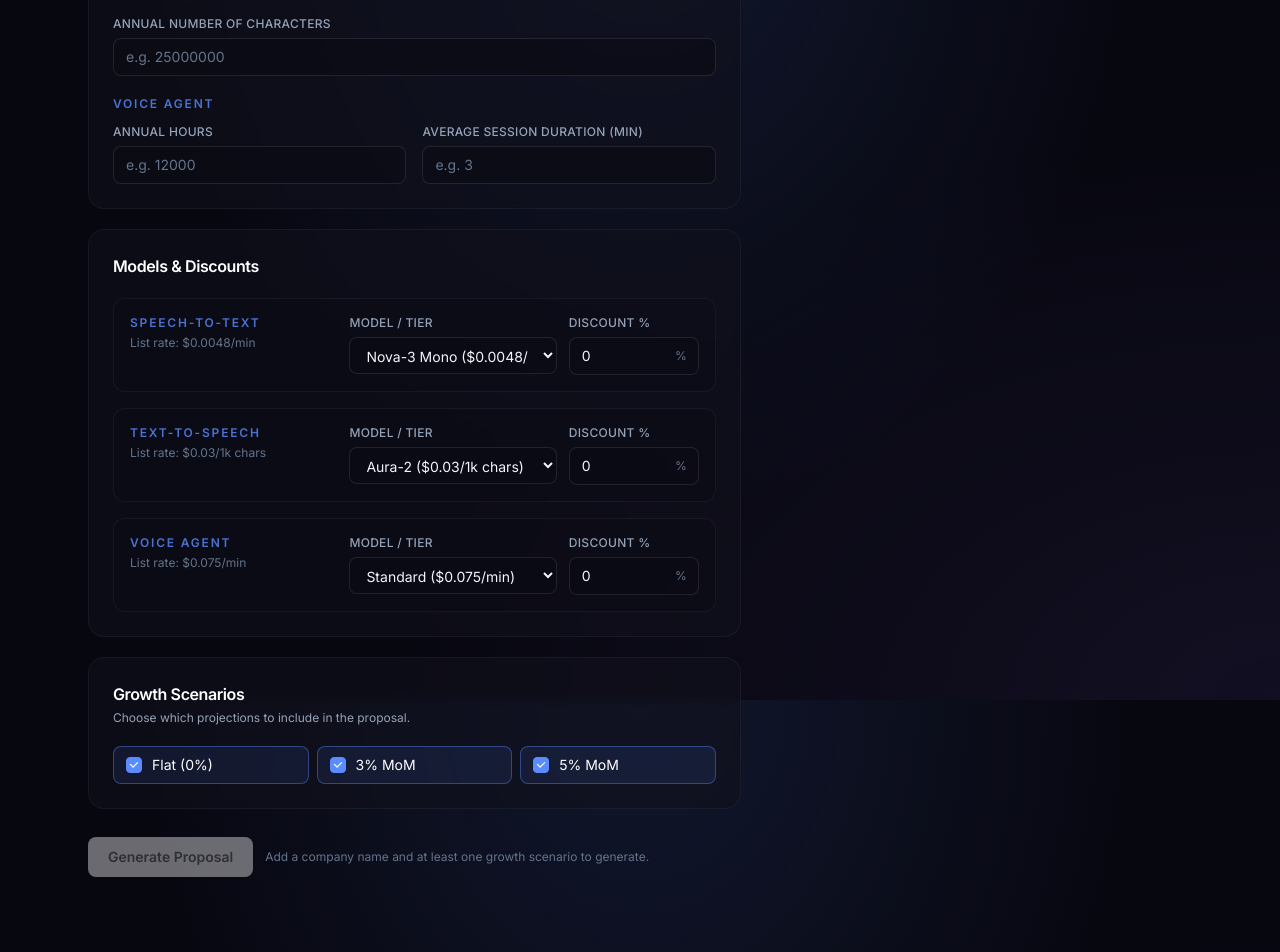
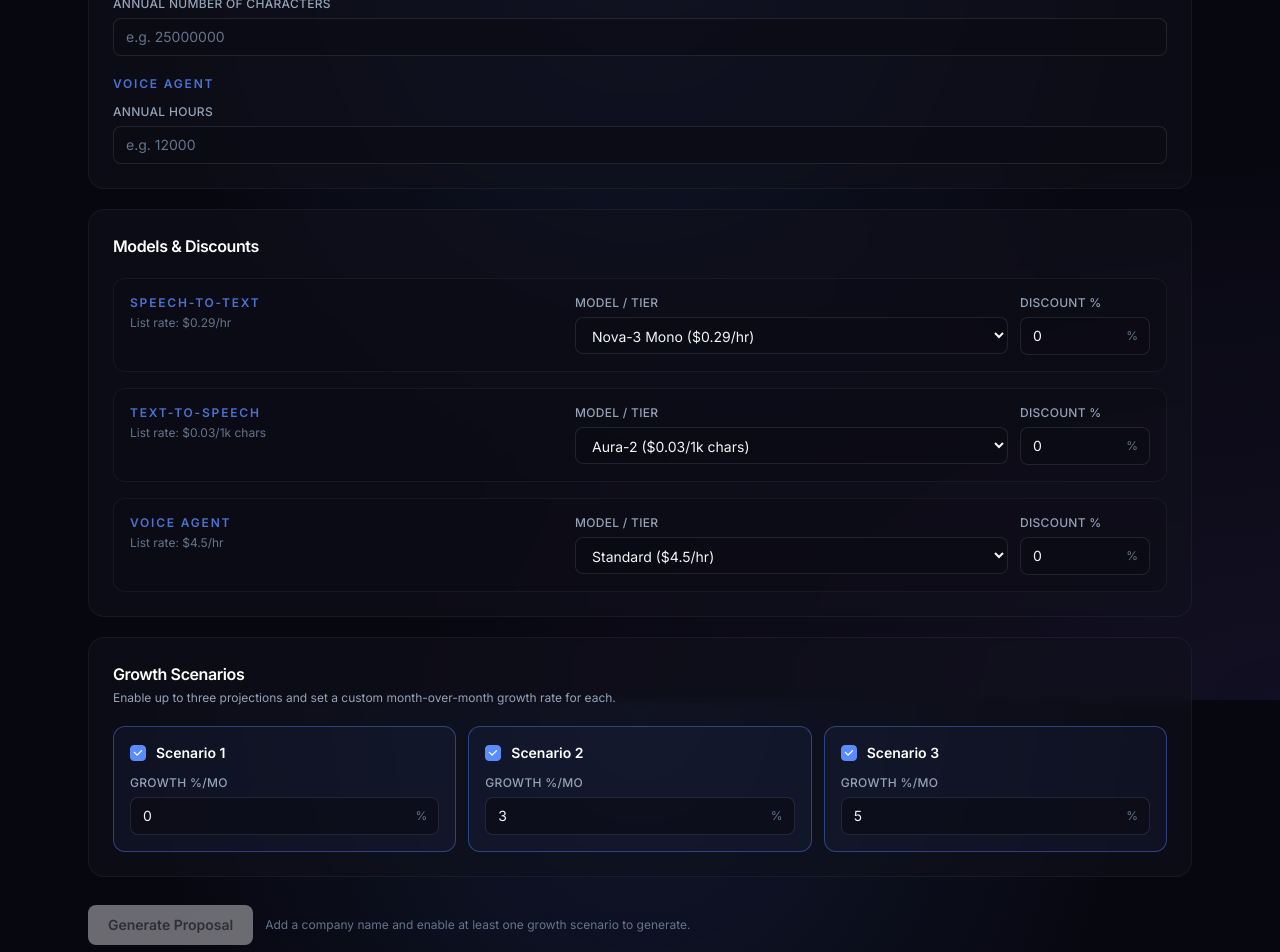
Before and after one commit to kriskorich7-voice-ai/ai-portfolio, a React (Vite) app: page /proposal-generator in a window 1280 px wide. Shown: the part 900-1852 px from the top of the page. Built offline with nearby package versions, Linux system fonts and the light colour scheme.

Commit message:
Fix pricing rates, hourly units, flexible scenarios, layout
Co-Authored-By: Claude Opus 4.7 (1M context) <noreply@anthropic.com>

```diff
--- a/src/pages/ProposalGenerator.jsx
+++ b/src/pages/ProposalGenerator.jsx
@@ -4,7 +4,7 @@ import {
   INDUSTRIES,
   USE_CASES,
   PRICING,
-  SCENARIOS,
+  DEFAULT_SCENARIOS,
   buildProposal,
   formatCurrency,
   formatVolume,
@@ -13,9 +13,9 @@ import {
 import { generateProposalPdf } from '../lib/proposalPdf.js';
 
 const INITIAL_USAGE = {
-  stt: { annualHours: '', avgCallMinutes: '' },
+  stt: { annualHours: '' },
   tts: { annualChars: '' },
-  voiceAgent: { annualHours: '', avgSessionMinutes: '' },
+  voiceAgent: { annualHours: '' },
 };
 
 const INITIAL_MODELS = {
@@ -35,11 +35,13 @@ export default function ProposalGenerator() {
   const [usage, setUsage] = useState(INITIAL_USAGE);
   const [models, setModels] = useState(INITIAL_MODELS);
   const [discounts, setDiscounts] = useState(INITIAL_DISCOUNTS);
-  const [scenarios, setScenarios] = useState(['flat', '3mom', '5mom']);
+  const [scenarios, setScenarios] = useState(DEFAULT_SCENARIOS);
   const [proposal, setProposal] = useState(null);
   const [isGenerating, setIsGenerating] = useState(false);
 
-  const canGenerate = companyName.trim().length > 0 && scenarios.length > 0;
+  const enabledScenarioCount = scenarios.filter((s) => s.enabled).length;
+  const canGenerate =
+    companyName.trim().length > 0 && enabledScenarioCount > 0;
 
   const handleToggleUseCase = (id) => {
     setUseCases((prev) =>
@@ -47,9 +49,9 @@ export default function ProposalGenerator() {
     );
   };
 
-  const handleToggleScenario = (id) => {
+  const updateScenario = (id, patch) => {
     setScenarios((prev) =>
-      prev.includes(id) ? prev.filter((x) => x !== id) : [...prev, id]
+      prev.map((s) => (s.id === id ? { ...s, ...patch } : s))
     );
   };
 
@@ -94,11 +96,8 @@ export default function ProposalGenerator() {
         description="Build a customer-facing Deepgram pricing proposal in minutes. Configure usage, set per-product discounts, project growth, and export to PDF."
       />
 
-      <div className="grid grid-cols-1 gap-6 lg:grid-cols-5">
-        <form
-          onSubmit={handleGenerate}
-          className="space-y-5 lg:col-span-3"
-        >
+      <div className="space-y-6">
+        <form onSubmit={handleGenerate} className="space-y-5">
           <FormCard title="Customer">
             <div className="grid grid-cols-1 gap-4 sm:grid-cols-2">
               <Field label="Company name" required>
@@ -157,7 +156,6 @@ export default function ProposalGenerator() {
             onToggle={() => setUsageOpen((o) => !o)}
           >
             <UsageGroup label="Speech-to-Text">
-              <div className="grid grid-cols-1 gap-4 sm:grid-cols-2">
               <Field label="Annual hours of audio">
                 <NumberInput
                   value={usage.stt.annualHours}
@@ -165,14 +163,6 @@ export default function ProposalGenerator() {
                   placeholder="e.g. 50000"
                 />
               </Field>
-                <Field label="Average call duration (min)">
-                  <NumberInput
-                    value={usage.stt.avgCallMinutes}
-                    onChange={(v) => updateUsage('stt', 'avgCallMinutes', v)}
-                    placeholder="e.g. 4"
-                  />
-                </Field>
-              </div>
             </UsageGroup>
 
             <UsageGroup label="Text-to-Speech">
@@ -186,7 +176,6 @@ export default function ProposalGenerator() {
             </UsageGroup>
 
             <UsageGroup label="Voice Agent">
-              <div className="grid grid-cols-1 gap-4 sm:grid-cols-2">
               <Field label="Annual hours">
                 <NumberInput
                   value={usage.voiceAgent.annualHours}
@@ -196,16 +185,6 @@ export default function ProposalGenerator() {
                   placeholder="e.g. 12000"
                 />
               </Field>
-                <Field label="Average session duration (min)">
-                  <NumberInput
-                    value={usage.voiceAgent.avgSessionMinutes}
-                    onChange={(v) =>
-                      updateUsage('voiceAgent', 'avgSessionMinutes', v)
-                    }
-                    placeholder="e.g. 3"
-                  />
-                </Field>
-              </div>
             </UsageGroup>
           </FormCard>
 
@@ -246,15 +225,14 @@ export default function ProposalGenerator() {
 
           <FormCard
             title="Growth Scenarios"
-            subtitle="Choose which projections to include in the proposal."
+            subtitle="Enable up to three projections and set a custom month-over-month growth rate for each."
           >
-            <div className="grid grid-cols-1 gap-2 sm:grid-cols-3">
-              {SCENARIOS.map((s) => (
-                <CheckboxRow
+            <div className="grid grid-cols-1 gap-3 sm:grid-cols-3">
+              {scenarios.map((s) => (
+                <ScenarioEditor
                   key={s.id}
-                  checked={scenarios.includes(s.id)}
-                  onChange={() => handleToggleScenario(s.id)}
-                  label={s.label}
+                  scenario={s}
+                  onChange={(patch) => updateScenario(s.id, patch)}
                 />
               ))}
             </div>
@@ -276,22 +254,18 @@ export default function ProposalGenerator() {
             </button>
             {!canGenerate && (
               <p className="text-xs text-slate-500">
-                Add a company name and at least one growth scenario to
+                Add a company name and enable at least one growth scenario to
                 generate.
               </p>
             )}
           </div>
         </form>
 
-        <div className="lg:col-span-2">
-          <div className="lg:sticky lg:top-20">
         <ProposalPreview
           proposal={proposal}
           isGenerating={isGenerating}
           onDownloadPdf={handleDownloadPdf}
         />
-          </div>
-        </div>
       </div>
     </section>
   );
@@ -419,6 +393,73 @@ function UsageGroup({ label, children }) {
   );
 }
 
+function ScenarioEditor({ scenario, onChange }) {
+  const { label, percent, enabled } = scenario;
+  return (
+    <div
+      className={
+        'rounded-xl border p-4 transition ' +
+        (enabled
+          ? 'border-accent-blue/40 bg-accent-blue/5'
+          : 'border-white/10 bg-ink-900/40')
+      }
+    >
+      <label className="flex cursor-pointer items-center gap-2.5">
+        <span
+          className={
+            'flex h-4 w-4 flex-none items-center justify-center rounded border transition ' +
+            (enabled
+              ? 'border-accent-blue bg-accent-blue text-white'
+              : 'border-white/20 bg-transparent')
+          }
+        >
+          {enabled && (
+            <svg
+              xmlns="http://www.w3.org/2000/svg"
+              viewBox="0 0 20 20"
+              fill="currentColor"
+              className="h-3 w-3"
+              aria-hidden="true"
+            >
+              <path
+                fillRule="evenodd"
+                d="M16.7 5.3a1 1 0 0 1 0 1.4l-7.5 7.5a1 1 0 0 1-1.4 0L3.3 9.7a1 1 0 1 1 1.4-1.4l3.8 3.8 6.8-6.8a1 1 0 0 1 1.4 0Z"
+                clipRule="evenodd"
+              />
+            </svg>
+          )}
+        </span>
+        <input
+          type="checkbox"
+          checked={enabled}
+          onChange={(e) => onChange({ enabled: e.target.checked })}
+          className="sr-only"
+        />
+        <span className="text-sm font-semibold text-white">{label}</span>
+      </label>
+      <div className="mt-3">
+        <span className="mb-1.5 block text-xs font-medium uppercase tracking-wide text-slate-400">
+          Growth %/mo
+        </span>
+        <div className="relative">
+          <input
+            type="number"
+            min="0"
+            step="0.1"
+            value={percent}
+            onChange={(e) => onChange({ percent: e.target.value })}
+            disabled={!enabled}
+            className={`${inputClass} pr-7 disabled:opacity-50`}
+          />
+          <span className="pointer-events-none absolute right-3 top-1/2 -translate-y-1/2 text-xs text-slate-500">
+            %
+          </span>
+        </div>
+      </div>
+    </div>
+  );
+}
+
 function ProductPricingRow({
   productKey,
   productLabel,
@@ -491,7 +532,7 @@ function ProposalPreview({ proposal, isGenerating, onDownloadPdf }) {
   if (!proposal) {
     return (
       <div className="card-surface">
-        <div className="relative flex h-96 flex-col items-center justify-center gap-2 p-6 text-center">
+        <div className="relative flex h-72 flex-col items-center justify-center gap-2 p-6 text-center">
           <div className="flex h-10 w-10 items-center justify-center rounded-lg border border-white/10 bg-white/5 text-accent-blue">
             <DocumentIcon />
           </div>
@@ -577,15 +618,15 @@ function ProductTable({ product }) {
           {product.model.unit}
         </span>
       </div>
-      <div className="overflow-hidden rounded-xl border border-white/10">
-        <table className="w-full text-left text-xs">
+      <div className="overflow-x-auto rounded-xl border border-white/10">
+        <table className="w-full min-w-[640px] text-left text-xs">
           <thead className="bg-ink-900/80 text-slate-400">
             <tr>
               <th className="px-3 py-2 font-medium"></th>
               {product.lines.map((line) => (
                 <th
                   key={line.scenario.id}
-                  className="px-3 py-2 text-right font-medium text-slate-300"
+                  className="px-3 py-2 text-right font-medium text-slate-300 whitespace-nowrap"
                 >
                   {line.scenario.label}
                 </th>
@@ -629,12 +670,12 @@ function ProductTable({ product }) {
 function Row({ label, values, highlight, accent }) {
   return (
     <tr>
-      <td className="px-3 py-2 text-slate-400">{label}</td>
+      <td className="px-3 py-2 text-slate-400 whitespace-nowrap">{label}</td>
       {values.map((v, i) => (
         <td
           key={i}
           className={
-            'px-3 py-2 text-right tabular-nums ' +
+            'px-3 py-2 text-right tabular-nums whitespace-nowrap ' +
             (accent
               ? 'font-semibold text-emerald-300'
               : highlight
```
Also changed, not shown: src/lib/proposalPdf.js, src/lib/proposalPricing.js. Lines whose indentation alone changed are shown as unchanged.
